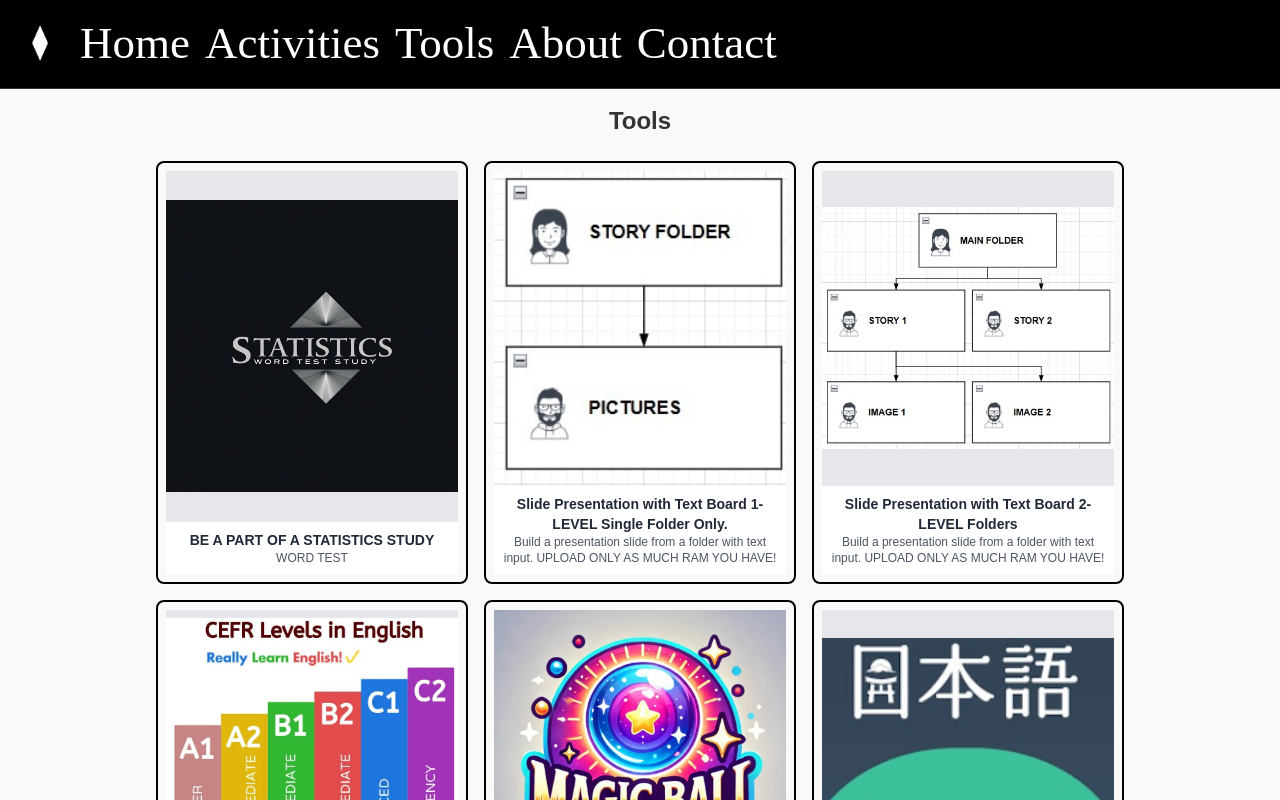
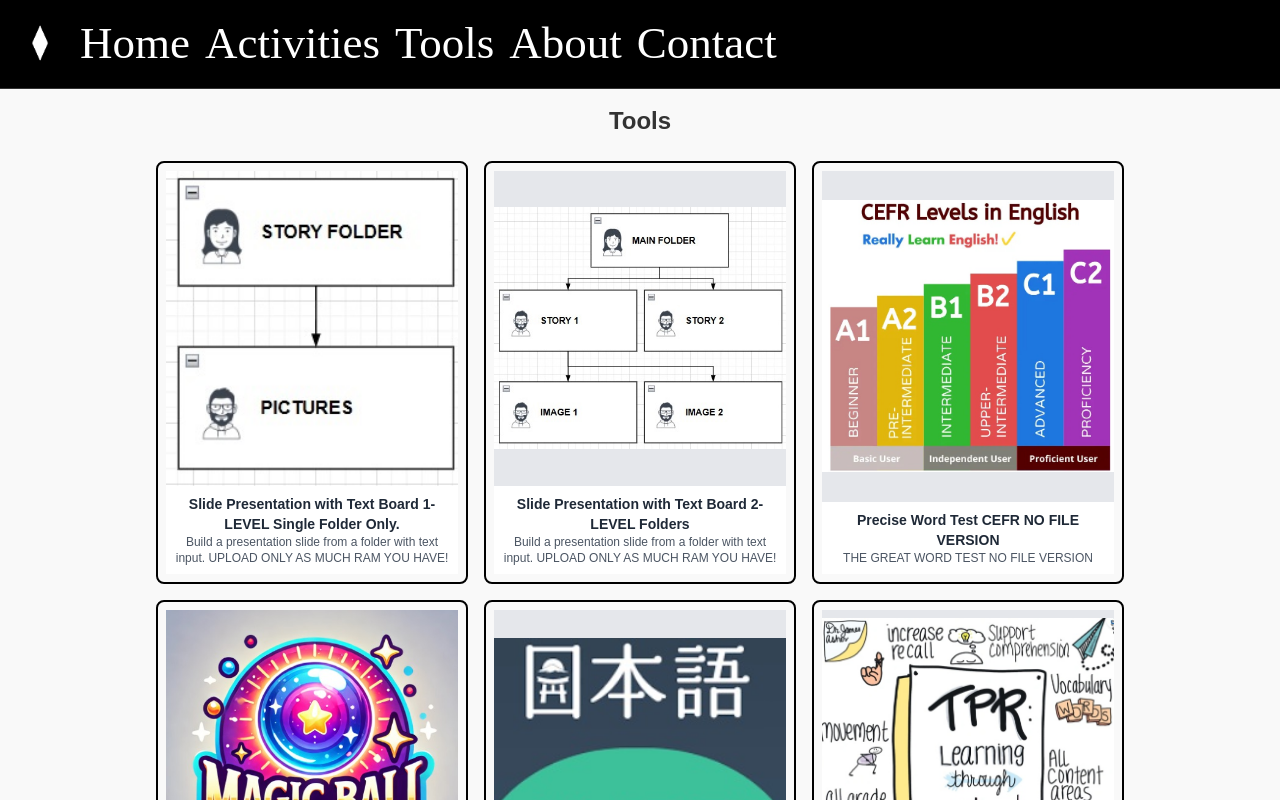
Before and after one commit to teachtudor/main, a Next.js app: page /Tools in a window 1280 px wide. Shown: the top 800 px of the page. Built offline with nearby package versions, Linux system fonts and the light colour scheme.

Commit message:
statistics 5

```diff
--- a/src/app/Tools/page.js
+++ b/src/app/Tools/page.js
@@ -9,12 +9,12 @@ import { useRouter } from "next/router";
 
 // Array of blog data for rendering multiple blog posts
 const blogPosts = [
-  {
-    id:17,
-    title: "BE A PART OF A STATISTICS STUDY",
-    image: "/staword.jpeg", // Ensure this is the correct path
-    description: "WORD TEST",
-  },
+  // {
+  //   id:17,
+  //   title: "BE A PART OF A STATISTICS STUDY",
+  //   image: "/staword.jpeg", // Ensure this is the correct path
+  //   description: "WORD TEST",
+  // },
   {
     id: 1,
     title: "Slide Presentation with Text Board 1-LEVEL Single Folder Only.",
```
